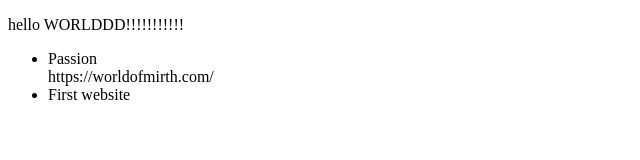
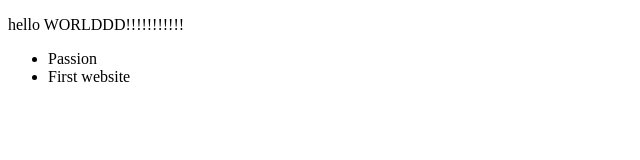
Before and after one commit to hadialepe/coolstuff, a plain HTML site: page index.html in a window 1280 px wide. Shown: the whole page, without its empty margins (0-640 px from the left). Drawn offline with Linux system fonts and the light colour scheme.

Commit message:
Update index.html

```diff
--- a/index.html
+++ b/index.html
@@ -6,7 +6,7 @@
    <body>
     <p>hello WORLDDD!!!!!!!!!!!</p>
     <ul>
-     <li>Passion</li> <a>https://worldofmirth.com/</a>
+     <li>Passion</li> <a><passion_project class="html"></passion_project></a>
      <li>First website</li>
 
     </ul>
```
